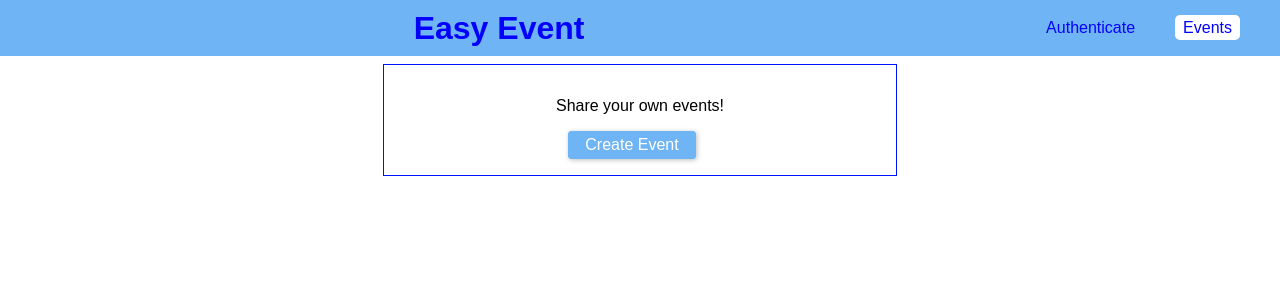
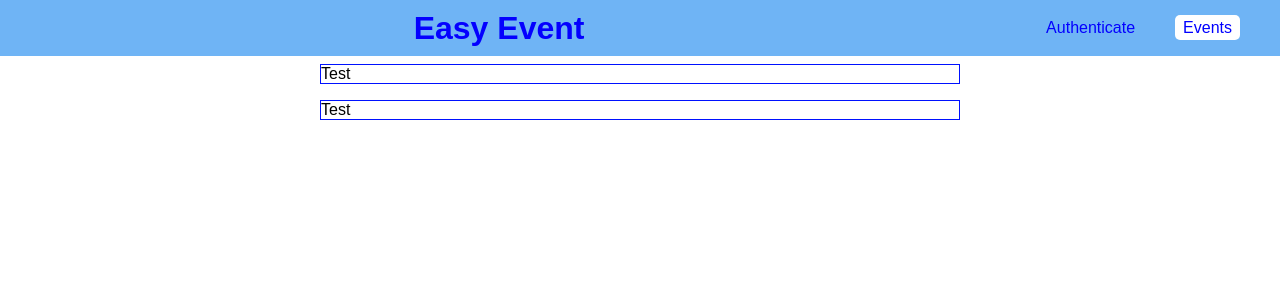
Before and after one commit to lasse1900/graphql-react-booking-app-Deploy, a React (Create React App) app in the folder frontend/: page /events in a window 1280 px wide. Shown: the top 300 px of the page. Built offline with nearby package versions, Linux system fonts and the light colour scheme; no server answers.

Commit message:
adding events and fetchEvents(  part II

```diff
--- a/frontend/src/pages/Events.css
+++ b/frontend/src/pages/Events.css
@@ -6,3 +6,17 @@
   width: 30rem;
   max-width: 80%;
 }
+
+.events__list {
+  width: 40rem;
+  max-width: 90%;
+  margin: 2rem auto;
+  list-style: none;
+  padding: 0;
+}
+
+.events__list-item {
+  margin: 1rem 0;
+  padding: 0;
+  border: 1px solid rgb(0, 17, 255);
+}
--- a/frontend/src/pages/Events.js
+++ b/frontend/src/pages/Events.js
@@ -18,6 +18,10 @@ class EventsPage extends Component {
     this.priceElRef = React.createRef();
     this.dateElRef = React.createRef();
     this.descriptionElRef = React.createRef();
+  }
+
+  componentDidMount() {
+    this.fetchEvents();
   }
 
   startCreateEventHandler = () => {
@@ -80,10 +84,52 @@ class EventsPage extends Component {
       })
   };
 
-
   modalCancelHandler = () => {
     this.setState({ creating: false });
   }
+
+  fetchEvents() {
+    const requestBody = {
+      query: `
+          query {
+            events {
+              _id
+              title
+              description
+              price
+              date
+              creator {
+                _id
+                email
+              }
+            }
+          }
+        `
+    };
+
+    const token = this.context.token;
+
+    fetch('http://localhost:8000/graphql', {
+      method: 'POST',
+      body: JSON.stringify(requestBody),
+      headers: {
+        'Content-Type': 'application/json',
+      }
+    })
+      .then(res => {
+        if (res.status !== 200 && res.status !== 201) {
+          throw new Error('Failed');
+        }
+        return res.json();
+      })
+      .then(resData => {
+        console.log(resData);
+      })
+      .catch(err => {
+        console.log(err);
+      })
+  };
+
 
   render() {
     return (
@@ -116,10 +162,14 @@ class EventsPage extends Component {
               </div>
             </form>
           </Modal>}
-        <div className="events-control">
+        {this.context.token && <div className="events-control">
           <p>Share your own events!</p>
           <button className="btn" onClick={this.startCreateEventHandler}>Create Event</button>
-        </div>
+        </div>}
+        <ul className="events__list">
+          <li className="events__list-item">Test</li>
+          <li className="events__list-item">Test</li>
+        </ul>
       </React.Fragment>
     );
   }
```
